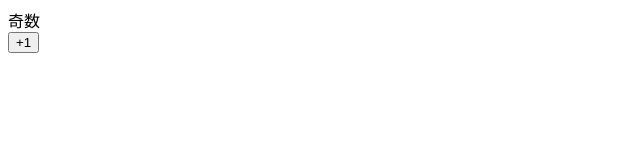
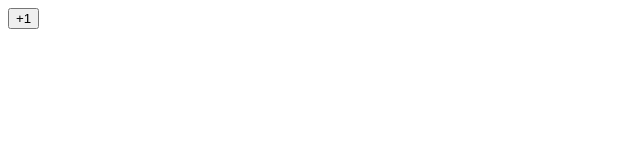
Before and after one commit to RiverCui/react-demo-2, a React (Create React App) app: page / in a window 1280 px wide. Shown: the top 160 px of the page, without its empty margins (0-640 px from the left). Built offline with nearby package versions, Linux system fonts and the light colour scheme.

Commit message:
演示 render 中使用 && 表达式

```diff
--- a/src/App.js
+++ b/src/App.js
@@ -17,10 +17,7 @@ class App extends React.PureComponent {
     render() {
         return (
             <>
-                {this.state.n%2 === 0 ?
-                    <div>偶数</div> :
-                    <div>奇数</div>
-                }
+                {this.state.n %2 === 0 && <div>偶数</div>}
                 <button onClick={this.onClick}>+1</button>
             </>
         )
```
